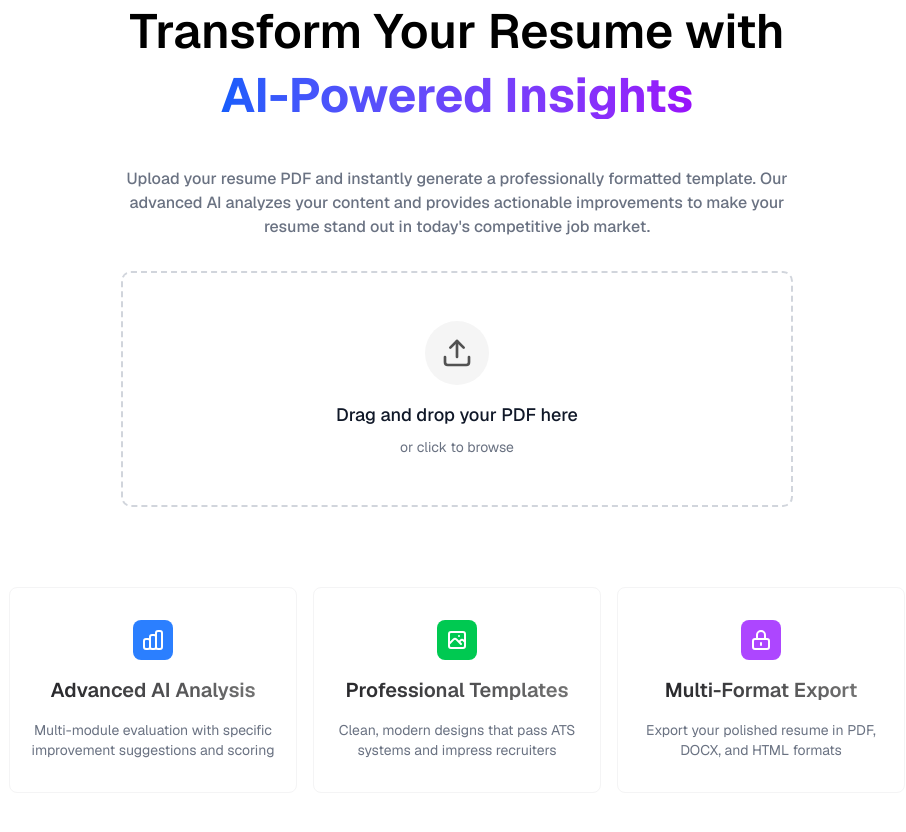
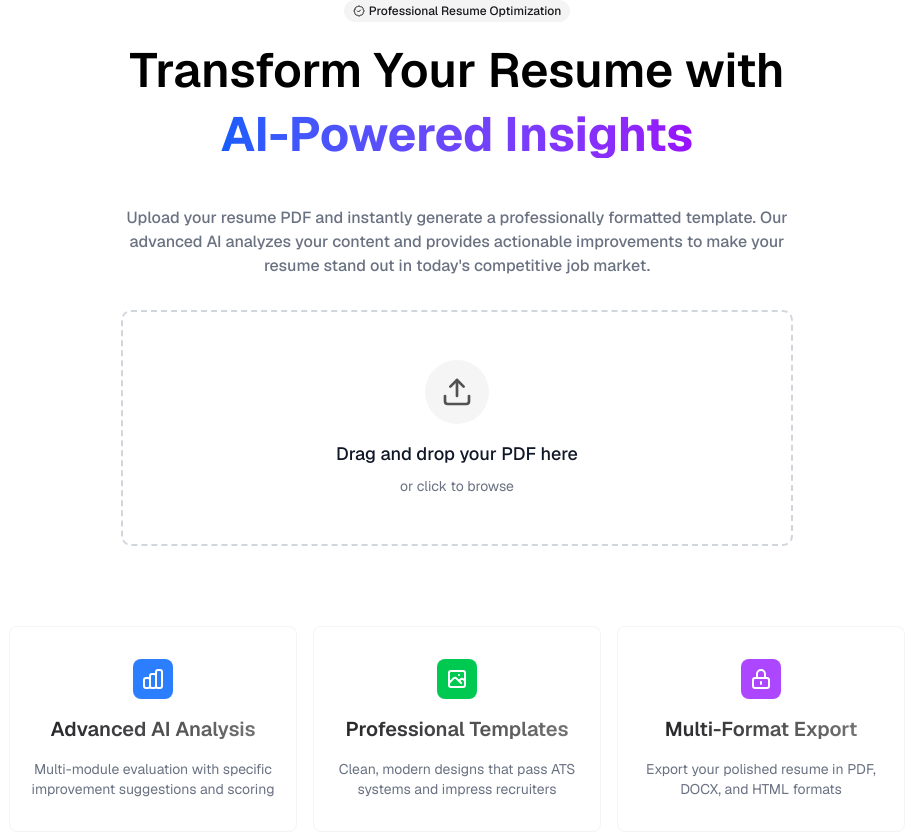
Before and after one commit to dibkb/orbit-ai-resume-builder, a Next.js app: page / in a window 1280 px wide. Shown: the whole page, without its empty margins (183-1089 px from the left). Before the commit the page ends 800 px from the top, so only its background shows below. Built offline with nearby package versions, Linux system fonts and the light colour scheme.

Commit message:
feat: badge

```diff
--- /dev/null
+++ b/app/_components/landing/verified-badge.tsx
@@ -0,0 +1,21 @@
+"use client";
+import { Badge } from "@/components/ui/badge";
+import { cn } from "@/lib/utils";
+import { BadgeCheckIcon } from "lucide-react";
+
+const VerifiedBadge = ({
+  children,
+  className,
+}: {
+  children: React.ReactNode;
+  className?: string;
+}) => {
+  return (
+    <Badge variant="secondary" className={cn("", className)}>
+      <BadgeCheckIcon />
+      {children}
+    </Badge>
+  );
+};
+
+export default VerifiedBadge;
--- a/app/page.tsx
+++ b/app/page.tsx
@@ -1,10 +1,14 @@
 "use client";
 import FeatureList from "./_components/landing/feature-list";
+import VerifiedBadge from "./_components/landing/verified-badge";
 import PdfUpload from "./_components/upload/pdf-upload";
 
 export default function Home() {
   return (
     <div className="flex flex-col min-h-screen items-center justify-center bg-white text-black font-sans px-4">
+      <VerifiedBadge className="mb-6">
+        Professional Resume Optimization
+      </VerifiedBadge>
       <div className="flex flex-col items-center justify-center gap-4 max-w-2xl mb-8">
         <h3 className="text-5xl font-semibold">Transform Your Resume with</h3>
         <h1 className="text-5xl font-bold bg-linear-to-r from-blue-600 to-purple-600 bg-clip-text text-transparent">
--- /dev/null
+++ b/components/ui/badge.tsx
@@ -0,0 +1,46 @@
+import * as React from "react"
+import { Slot } from "@radix-ui/react-slot"
+import { cva, type VariantProps } from "class-variance-authority"
+
+import { cn } from "@/lib/utils"
+
+const badgeVariants = cva(
+  "inline-flex items-center justify-center rounded-full border px-2 py-0.5 text-xs font-medium w-fit whitespace-nowrap shrink-0 [&>svg]:size-3 gap-1 [&>svg]:pointer-events-none focus-visible:border-ring focus-visible:ring-ring/50 focus-visible:ring-[3px] aria-invalid:ring-destructive/20 dark:aria-invalid:ring-destructive/40 aria-invalid:border-destructive transition-[color,box-shadow] overflow-hidden",
+  {
+    variants: {
+      variant: {
+        default:
+          "border-transparent bg-primary text-primary-foreground [a&]:hover:bg-primary/90",
+        secondary:
+          "border-transparent bg-secondary text-secondary-foreground [a&]:hover:bg-secondary/90",
+        destructive:
+          "border-transparent bg-destructive text-white [a&]:hover:bg-destructive/90 focus-visible:ring-destructive/20 dark:focus-visible:ring-destructive/40 dark:bg-destructive/60",
+        outline:
+          "text-foreground [a&]:hover:bg-accent [a&]:hover:text-accent-foreground",
+      },
+    },
+    defaultVariants: {
+      variant: "default",
+    },
+  }
+)
+
+function Badge({
+  className,
+  variant,
+  asChild = false,
+  ...props
+}: React.ComponentProps<"span"> &
+  VariantProps<typeof badgeVariants> & { asChild?: boolean }) {
+  const Comp = asChild ? Slot : "span"
+
+  return (
+    <Comp
+      data-slot="badge"
+      className={cn(badgeVariants({ variant }), className)}
+      {...props}
+    />
+  )
+}
+
+export { Badge, badgeVariants }
```
